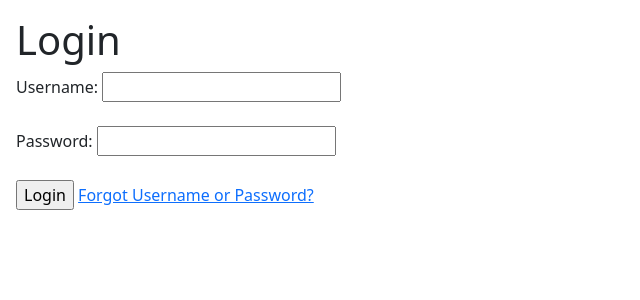
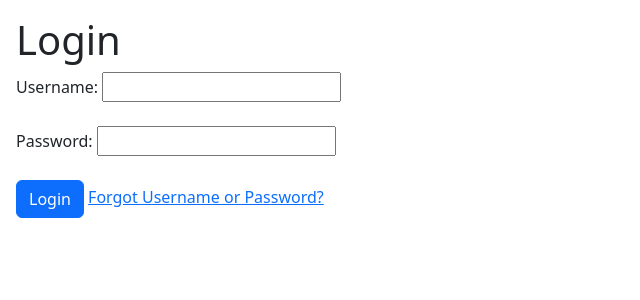
Before and after one commit to Hossai25/801-1-Sprint-Group, a Django app: page / in a window 1280 px wide. Shown: the part 56-356 px from the top of the page, without its empty margins (0-640 px from the left). Run offline with Django 4.2, Linux system fonts and the light colour scheme; some libraries are stand-ins or nearby versions.

Commit message:
Update loginPage.html

```diff
--- a/templates/loginPage.html
+++ b/templates/loginPage.html
@@ -14,7 +14,7 @@
         <input type="text" id="username" name="username" required><br><br>
         <label for="password">Password:</label>
         <input type="password" id="password" name="password" required><br><br>
-        <input type="submit" value="Login">
+        <input type="submit" class="btn btn-primary" value="Login">
         <a href="">Forgot Username or Password?</a>
     </form>
 {% endblock %}
```
